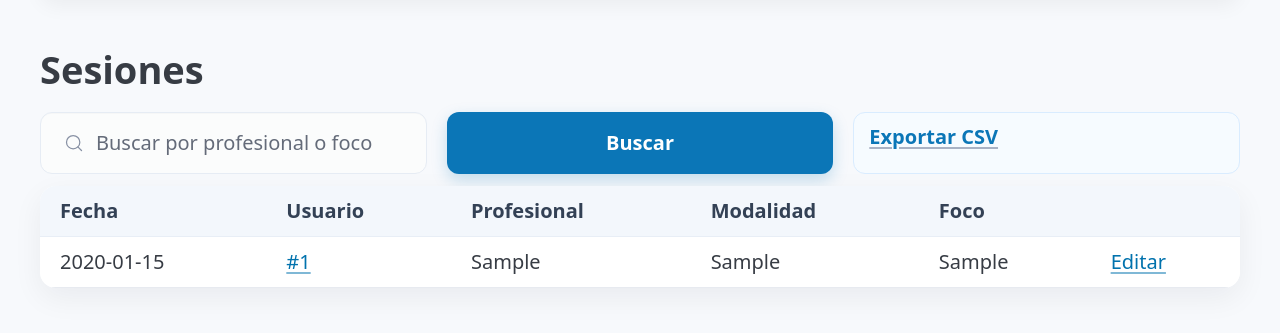
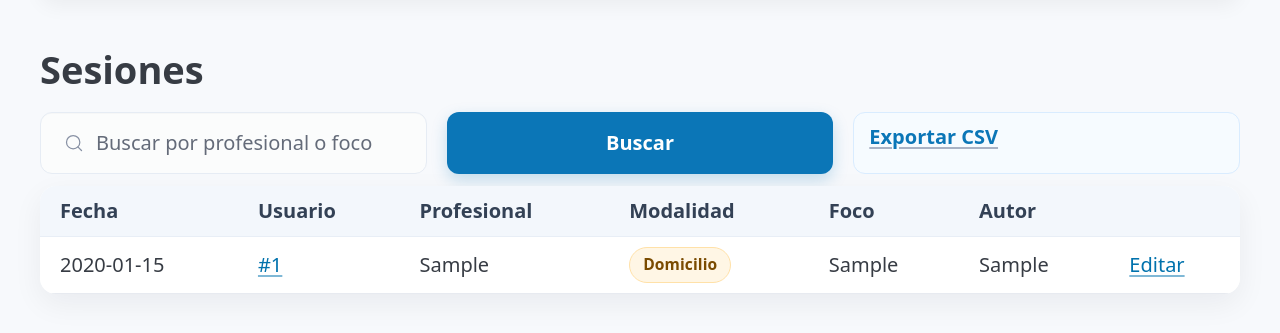
Before and after one commit to josediegorj-png/PAIPAI, a Flask app: page /sessions in a window 1280 px wide. Shown: the part 71-404 px from the top of the page. Run offline with Flask 3, Linux system fonts and the light colour scheme; the visitor is signed in with stand-in values (Sample User, id 1); tables that the repository leaves empty hold one stand-in row (values such as "Sample post"); some libraries are stand-ins or nearby versions.

Commit message:
Update sessions_list.html

```diff
--- a/templates/sessions_list.html
+++ b/templates/sessions_list.html
@@ -8,16 +8,19 @@
 </form>
 <table>
   <thead>
-    <tr><th>Fecha</th><th>Usuario</th><th>Profesional</th><th>Modalidad</th><th>Foco</th><th></th></tr>
+    <tr><th>Fecha</th><th>Usuario</th><th>Profesional</th><th>Modalidad</th><th>Foco</th><th>Autor</th><th></th></tr>
   </thead>
   <tbody>
     {% for s in sessions %}
+    {% set mode = s.mode or '' %}
+    {% set pill = 'pill-blue' if mode=='presencial' else ('pill-green' if mode=='teleconsulta' else 'pill-yellow') %}
     <tr>
       <td>{{ s.date }}</td>
       <td><a href="/patients/{{ s.patient_id }}">#{{ s.patient_id }}</a></td>
       <td>{{ s.professional }}</td>
-      <td>{{ s.mode }}</td>
+      <td><span class="pill {{ pill }}">{{ 'Presencial' if mode=='presencial' else ('Online' if mode=='teleconsulta' else 'Domicilio') }}</span></td>
       <td>{{ s.focus or '-' }}</td>
+      <td>{{ s.created_by or '-' }}</td>
       <td><a href="/sessions/{{ s.id }}/edit">Editar</a></td>
     </tr>
     {% endfor %}
```
